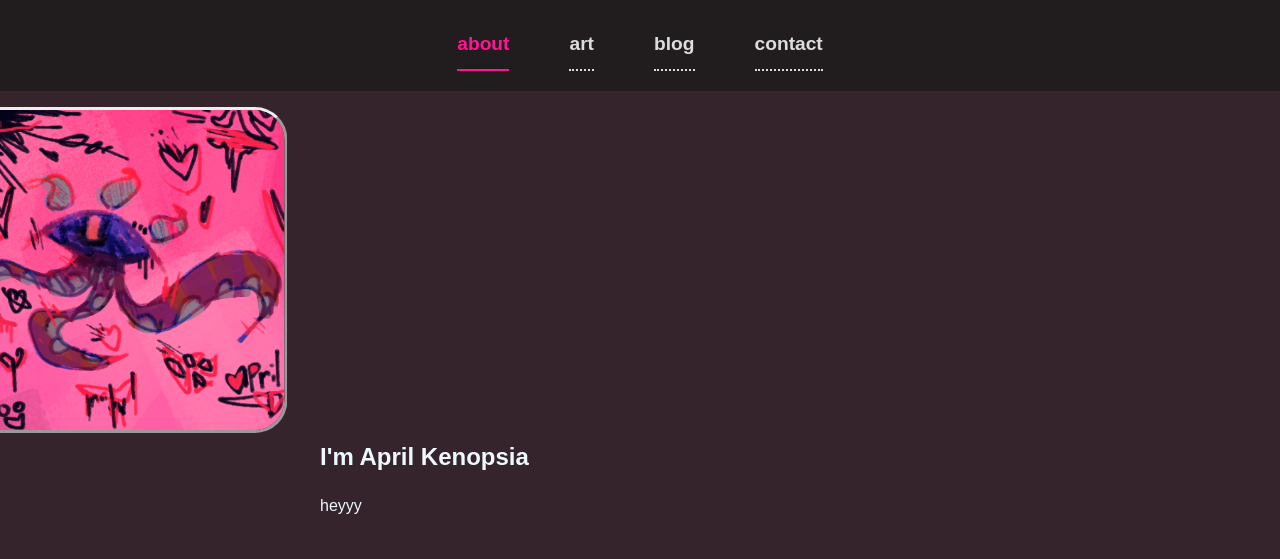
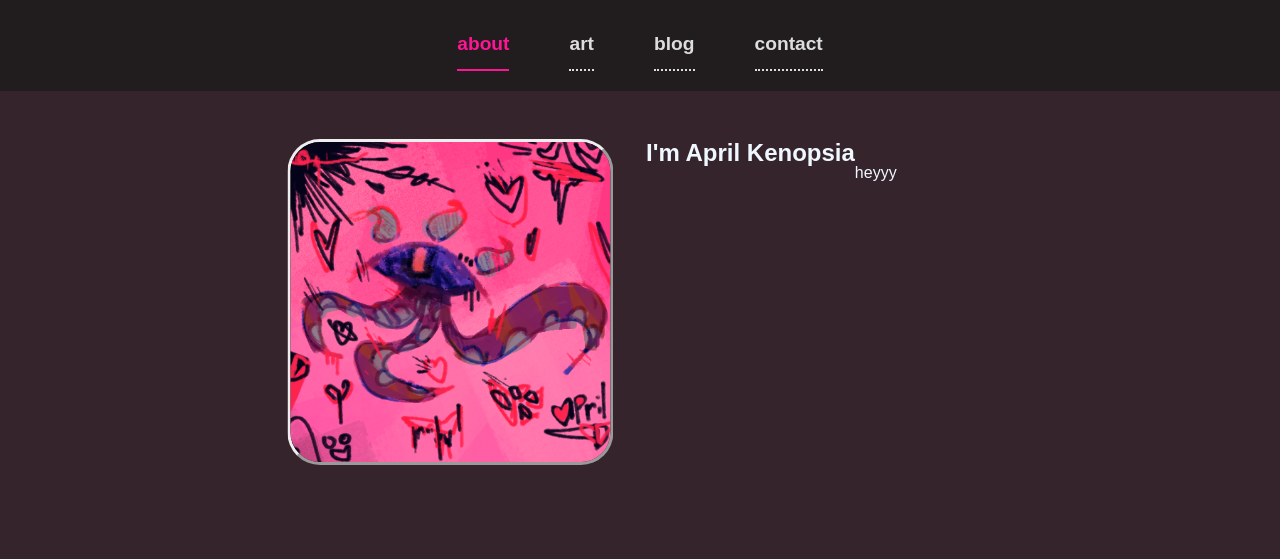
Before and after one commit to aprilkenopsia/kenopsia-site, a plain HTML site: page index.html in a window 1280 px wide. Drawn offline with Linux system fonts and the light colour scheme.

Commit message:
yoooooooo!!!!

```diff
--- a/styles/main.css
+++ b/styles/main.css
@@ -19,20 +19,21 @@ body {
 .content {
     justify-content: center;
     display: flex;
+    align-items: start;
 }
 
 .content .intro {
     width: 40em;
-    padding: 1em;
+    padding: 3em;
+    display: flex;
+    align-items: start;
 }
 
 .intro .avatar {
     margin-bottom: 10px;
     border-radius: 10%;
     width: 20em;
-    transform: translateX(-110%);
-    justify-content: center;
-    display: flex;
+    transform: translateX(-10%);
 }
 
 img {
```
